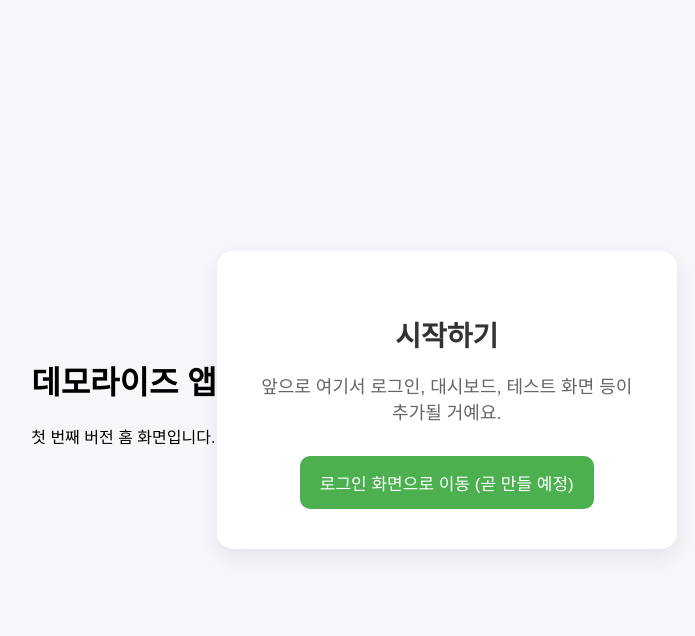
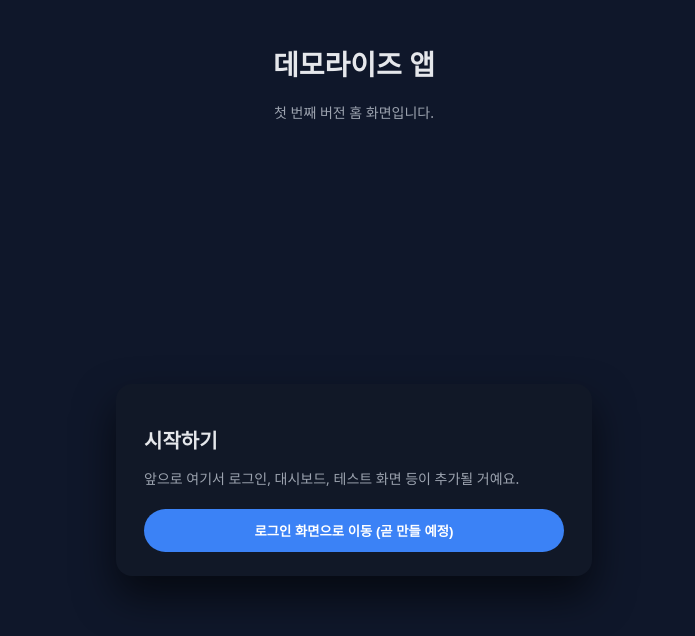
Before and after one commit to yongsup-demorise/demorise-app, a React (Create React App) app: page / in a window 1280 px wide. Shown: the top 636 px of the page, without its empty margins (286-981 px from the left). Built offline with nearby package versions, Linux system fonts and the light colour scheme.

Commit message:
Refactor App.css for improved styling and layout

```diff
--- a/src/App.css
+++ b/src/App.css
@@ -1,51 +1,71 @@
-body {
-  margin: 0;
-  padding: 0;
-  background: #f5f7fa;
-  font-family: "Noto Sans KR", sans-serif;
-}
-
 .App {
   min-height: 100vh;
   display: flex;
+  flex-direction: column;
+  background: #0f172a;
+  color: #e5e7eb;
+  font-family: system-ui, -apple-system, BlinkMacSystemFont, 'Segoe UI', sans-serif;
+}
+
+.app-header {
+  padding: 24px;
+  text-align: center;
+}
+
+.app-title {
+  font-size: 28px;
+  font-weight: 700;
+}
+
+.app-subtitle {
+  margin-top: 8px;
+  font-size: 14px;
+  color: #9ca3af;
+}
+
+.app-main {
+  flex: 1;
+  display: flex;
+  justify-content: center;
   align-items: center;
-  justify-content: center;
+  padding: 24px;
 }
 
 .card {
-  background: #ffffff;
-  width: 380px;
-  padding: 40px;
+  background: #111827;
   border-radius: 16px;
-  box-shadow: 0 8px 20px rgba(0,0,0,0.08);
-  text-align: center;
+  padding: 24px 28px;
+  max-width: 420px;
+  width: 100%;
+  box-shadow: 0 20px 40px rgba(0, 0, 0, 0.6);
 }
 
 .card-title {
-  font-size: 28px;
-  font-weight: 700;
-  color: #333;
-  margin-bottom: 16px;
+  font-size: 20px;
+  font-weight: 600;
+  margin-bottom: 12px;
 }
 
 .card-desc {
-  font-size: 18px;
-  color: #666;
-  margin-bottom: 32px;
+  font-size: 14px;
+  color: #9ca3af;
+  margin-bottom: 20px;
+  line-height: 1.5;
 }
 
 .card-btn {
-  padding: 14px 20px;
-  font-size: 17px;
-  background: #4CAF50;
+  width: 100%;
+  padding: 12px 16px;
+  border-radius: 999px;
+  border: none;
+  background: #3b82f6;
   color: white;
-  border: none;
-  border-radius: 10px;
+  font-weight: 600;
   cursor: pointer;
-  transition: 0.2s;
+  transition: background 0.2s ease, transform 0.1s ease;
 }
 
 .card-btn:hover {
-  background: #43a047;
-  transform: translateY(-2px);
+  background: #2563eb;
+  transform: translateY(-1px);
 }
```
